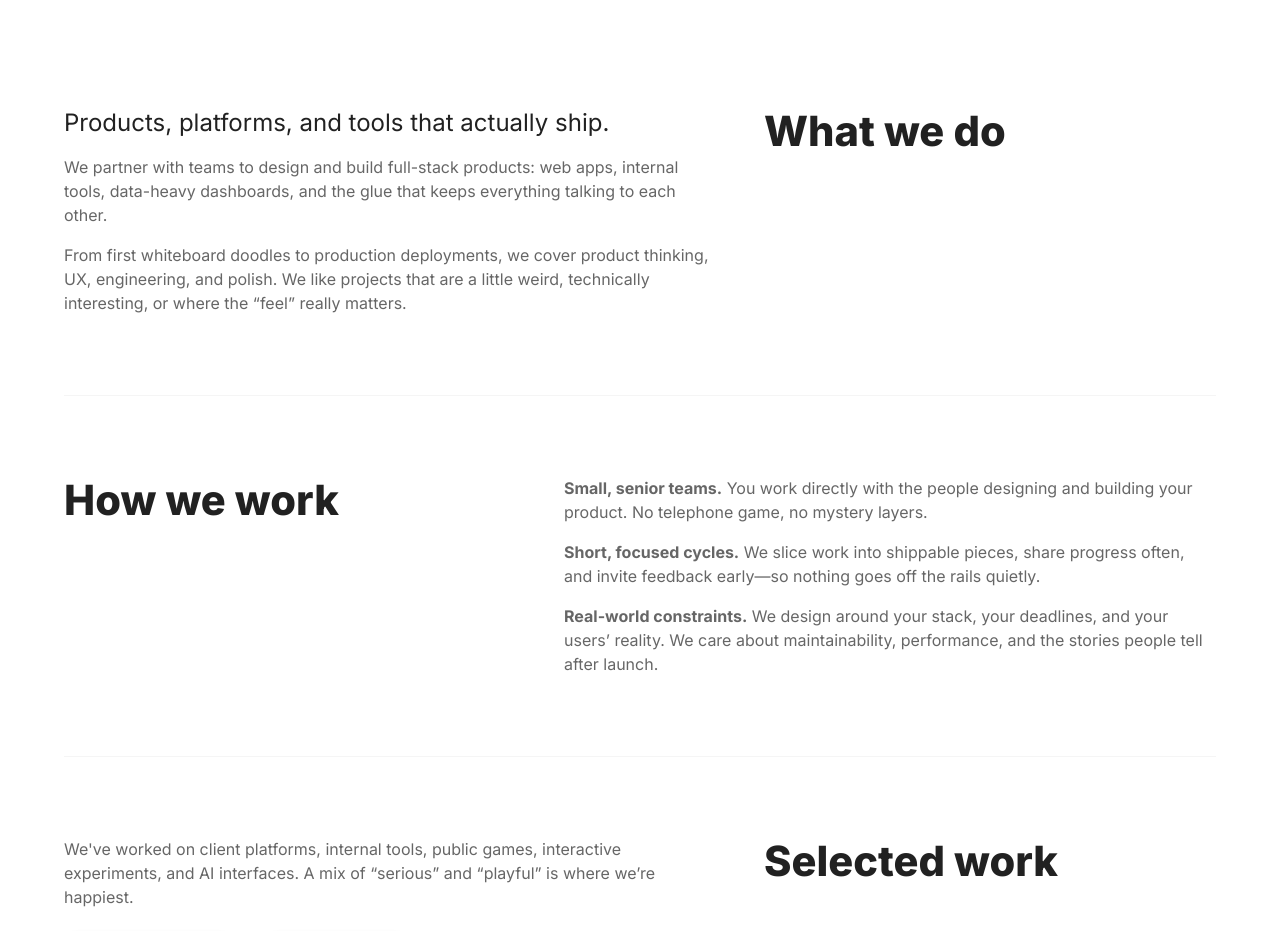
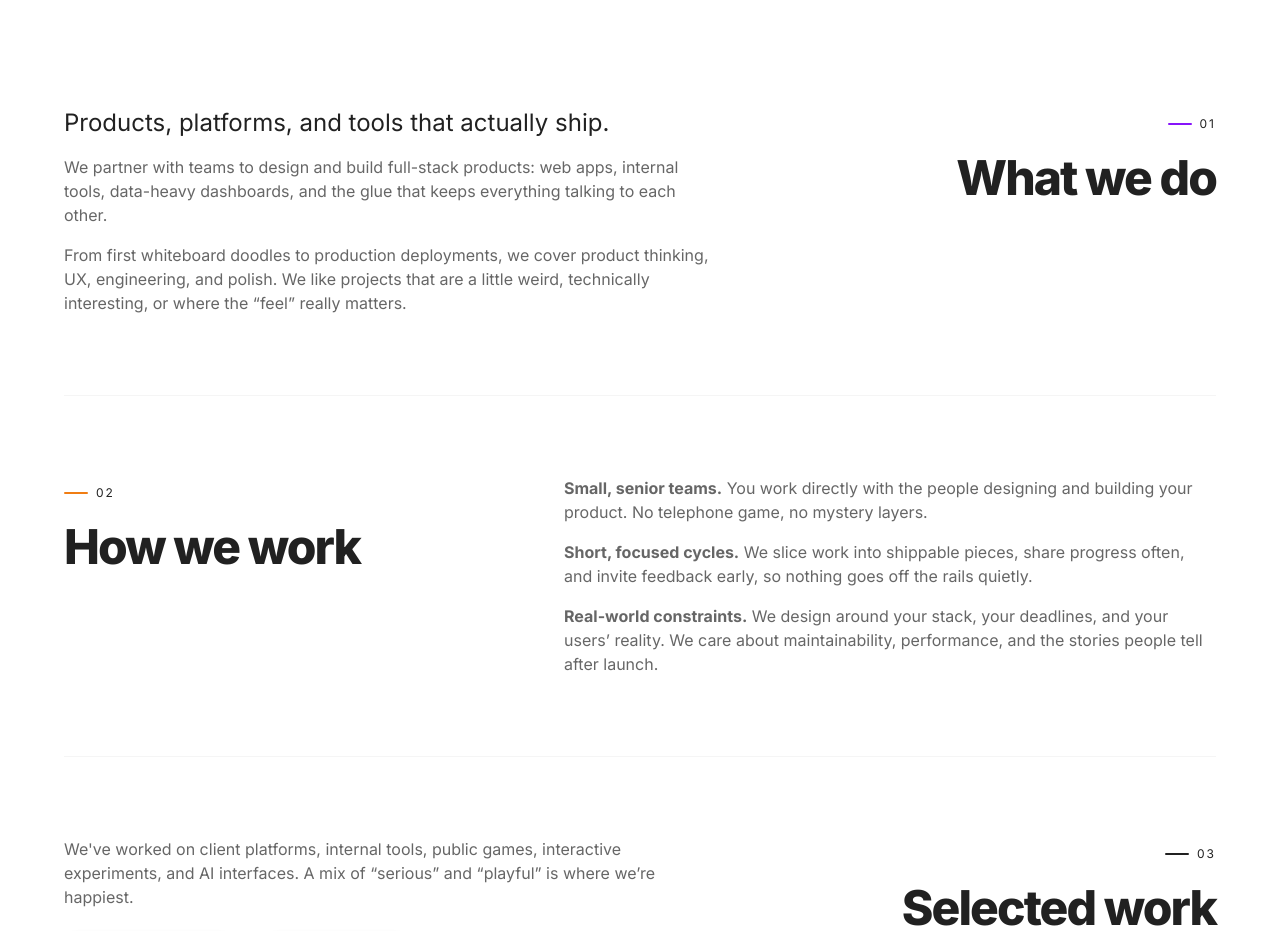
Before and after one commit to FarrasArias/CraftedMayhemWebsite, a React (Vite) app: page /#/ in a window 1280 px wide. Shown: the part 760-1691 px from the top of the page. Built offline with nearby package versions, Linux system fonts and the light colour scheme.

Commit message:
UPDATED: Refined the Home page a little bit

```diff
--- a/src/pages/Home.tsx
+++ b/src/pages/Home.tsx
@@ -51,8 +51,7 @@ export default function Home() {
                     <Grid container spacing={3} alignItems="center">
                         <Grid item xs={12} md={7}>
                             <Typography variant="h6" color="text.secondary" sx={{ maxWidth: 800 }}>
-                                We build full-stack products, interactive experiences and
-                                machine-learning powered tools.
+                                We’re a creative studio obsessed with the craft of building full-stack products, interactive experiences, and machine-learning–powered tools.
                             </Typography>
                         </Grid>
                         <Grid item xs={12} md={5}>
@@ -84,6 +83,7 @@ export default function Home() {
             sx={{
                 py: { xs: 6, md: 10 },
                 borderBottom: '1px solid rgba(0,0,0,0.04)',
+                bgcolor: 'background.default',
             }}
             >
                 <Grid container spacing={6} alignItems="flex-start">
@@ -106,10 +106,47 @@ export default function Home() {
 
                     {/* Title 1 (right) */}
                     <Grid item xs={12} md={5}>
-
-                        <Typography variant="h1">
+                        <Box
+                            sx={{
+                            position: { md: 'sticky' },
+                            top: { md: 96 },
+                            textAlign: { xs: 'left', md: 'right' },
+                            }}
+                        >
+                            <Box
+                            sx={{
+                                display: 'inline-flex',
+                                alignItems: 'center',
+                                mb: 1.5,
+                                gap: 1,
+                            }}
+                            >
+                            <Box
+                                sx={{
+                                width: 24,
+                                height: 2,
+                                borderRadius: 999,
+                                bgcolor: 'primary.main',
+                                }}
+                            />
+                            <Typography
+                                variant="overline"
+                                sx={{ letterSpacing: 2, textTransform: 'uppercase' }}
+                            >
+                                01
+                            </Typography>
+                            </Box>
+                            <Typography
+                            variant="h1"
+                            sx={{
+                                fontSize: { xs: '2.25rem', md: '3rem' },
+                                letterSpacing: '-0.04em',
+                                lineHeight: 1.1,
+                            }}
+                            >
                             What we do
                             </Typography>
+                        </Box>
                     </Grid>
                 </Grid>
             </Box>
@@ -120,40 +157,63 @@ export default function Home() {
             sx={{
                 py: { xs: 6, md: 10 },
                 borderBottom: '1px solid rgba(0,0,0,0.04)',
+                bgcolor: 'background.paper',
             }}
             >
             <Grid container spacing={6} alignItems="flex-start">
                 {/* Title 2 (left on desktop, top on mobile) */}
-                    <Grid
-                        item
-                        xs={12}
-                        md={5}
+                <Grid item xs={12} md={5}>
+                    <Box
                         sx={{
-                            order: { xs: 0, md: 0 },
+                        position: { md: 'sticky' },
+                        top: { md: 96 },
                         }}
                     >
-
-                        <Typography variant="h1">
+                        <Box
+                        sx={{
+                            display: 'inline-flex',
+                            alignItems: 'center',
+                            mb: 1.5,
+                            gap: 1,
+                        }}
+                        >
+                        <Box
+                            sx={{
+                            width: 24,
+                            height: 2,
+                            borderRadius: 999,
+                            bgcolor: 'secondary.main',
+                            }}
+                        />
+                        <Typography
+                            variant="overline"
+                            sx={{ letterSpacing: 2, textTransform: 'uppercase' }}
+                        >
+                            02
+                        </Typography>
+                        </Box>
+                        <Typography
+                        variant="h1"
+                        sx={{
+                            fontSize: { xs: '2.25rem', md: '3rem' },
+                            letterSpacing: '-0.04em',
+                            lineHeight: 1.1,
+                        }}
+                        >
                         How we work
                         </Typography>
+                    </Box>
                 </Grid>
 
                 {/* content (right on desktop, below on mobile) */}
-                    <Grid
-                        item
-                        xs={12}
-                        md={7}
-                        sx={{
-                            order: { xs: 1, md: 1 },
-                        }}
-                    >
+                <Grid item xs={12} md={7}>
                     <Typography color="text.secondary" sx={{ mb: 2 }}>
                         <strong>Small, senior teams.</strong> You work directly with the people
                         designing and building your product. No telephone game, no mystery layers.
                     </Typography>
                     <Typography color="text.secondary" sx={{ mb: 2 }}>
                         <strong>Short, focused cycles.</strong> We slice work into shippable
-                            pieces, share progress often, and invite feedback early—so nothing goes
+                        pieces, share progress often, and invite feedback early, so nothing goes
                         off the rails quietly.
                     </Typography>
                     <Typography color="text.secondary">
@@ -170,6 +230,7 @@ export default function Home() {
             component="section"
             sx={{
                 py: { xs: 6, md: 10 },
+                bgcolor: 'background.default',
             }}
             >
                 <Grid container spacing={6} alignItems="flex-start">
@@ -215,10 +276,47 @@ export default function Home() {
 
                     {/* Title 3 (right) */}
                     <Grid item xs={12} md={5}>
-
-                        <Typography variant="h1">
+                        <Box
+                            sx={{
+                            position: { md: 'sticky' },
+                            top: { md: 96 },
+                            textAlign: { xs: 'left', md: 'right' },
+                            }}
+                        >
+                            <Box
+                            sx={{
+                                display: 'inline-flex',
+                                alignItems: 'center',
+                                mb: 1.5,
+                                gap: 1,
+                            }}
+                            >
+                            <Box
+                                sx={{
+                                width: 24,
+                                height: 2,
+                                borderRadius: 999,
+                                bgcolor: 'text.primary',
+                                }}
+                            />
+                            <Typography
+                                variant="overline"
+                                sx={{ letterSpacing: 2, textTransform: 'uppercase' }}
+                            >
+                                03
+                            </Typography>
+                            </Box>
+                            <Typography
+                            variant="h1"
+                            sx={{
+                                fontSize: { xs: '2.25rem', md: '3rem' },
+                                letterSpacing: '-0.04em',
+                                lineHeight: 1.1,
+                            }}
+                            >
                             Selected work
                             </Typography>
+                        </Box>
                     </Grid>
                 </Grid>
             </Box>
```
Lines whose indentation alone changed are shown as unchanged.
